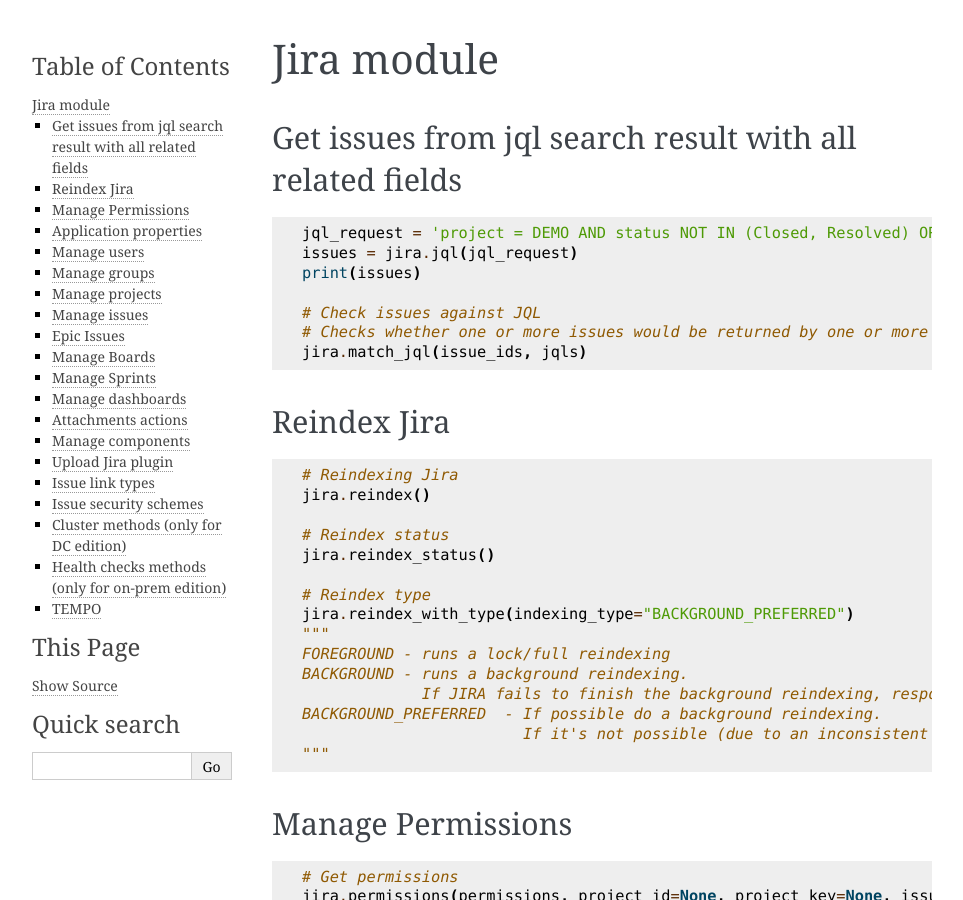
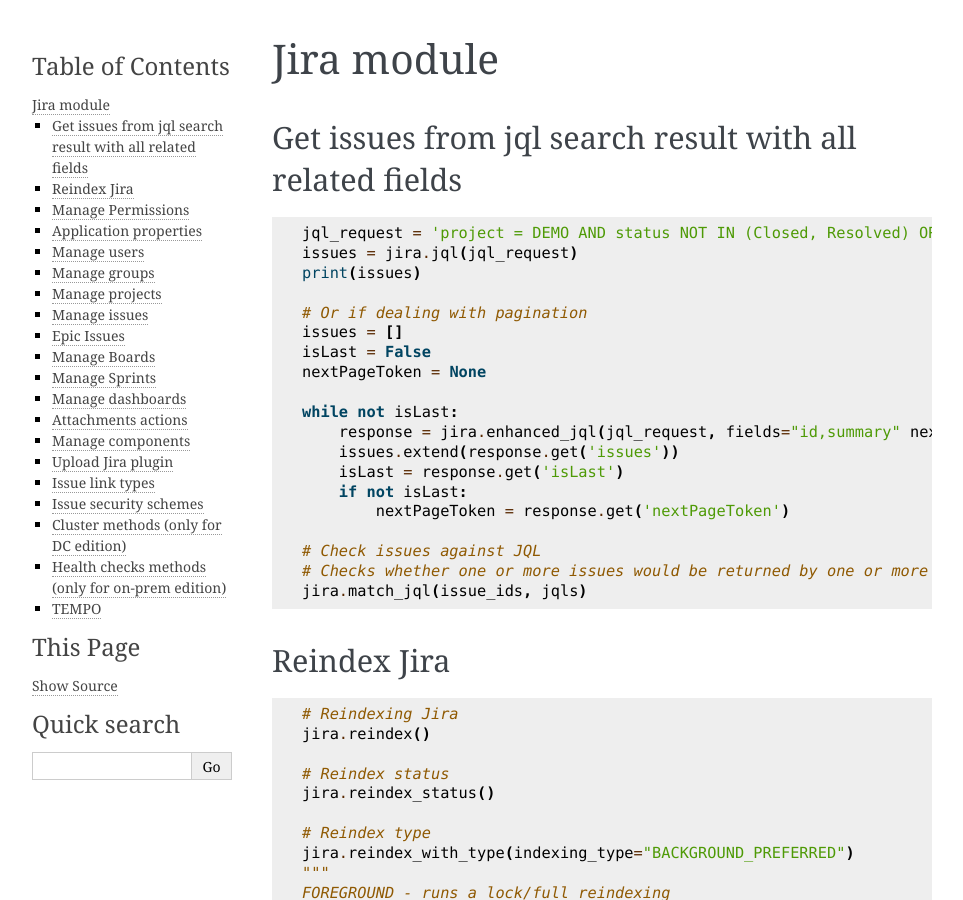
Before and after one commit to atlassian-api/atlassian-python-api, a Sphinx documentation site: the page built from docs/jira.rst, in a window 1280 px wide and 900 px high. Shown: the whole window, without its empty margins (148-1111 px from the left). Built offline with Sphinx 7.4.7, drawn with Linux system fonts in a browser that asks for light colours.

Commit message:
Update example to show getting issues with pagination (#1611)
Add pagination using nextPageToken and simple field management

```diff
--- a/docs/jira.rst
+++ b/docs/jira.rst
@@ -9,6 +9,18 @@
     jql_request = 'project = DEMO AND status NOT IN (Closed, Resolved) ORDER BY issuekey'
     issues = jira.jql(jql_request)
     print(issues)
+
+    # Or if dealing with pagination
+    issues = []
+    isLast = False
+    nextPageToken = None
+
+    while not isLast:
+        response = jira.enhanced_jql(jql_request, fields="id,summary" nextPageToken=nextPageToken, expand='names')
+        issues.extend(response.get('issues'))
+        isLast = response.get('isLast')
+        if not isLast:
+            nextPageToken = response.get('nextPageToken')
 
     # Check issues against JQL
     # Checks whether one or more issues would be returned by one or more JQL queries.
```
